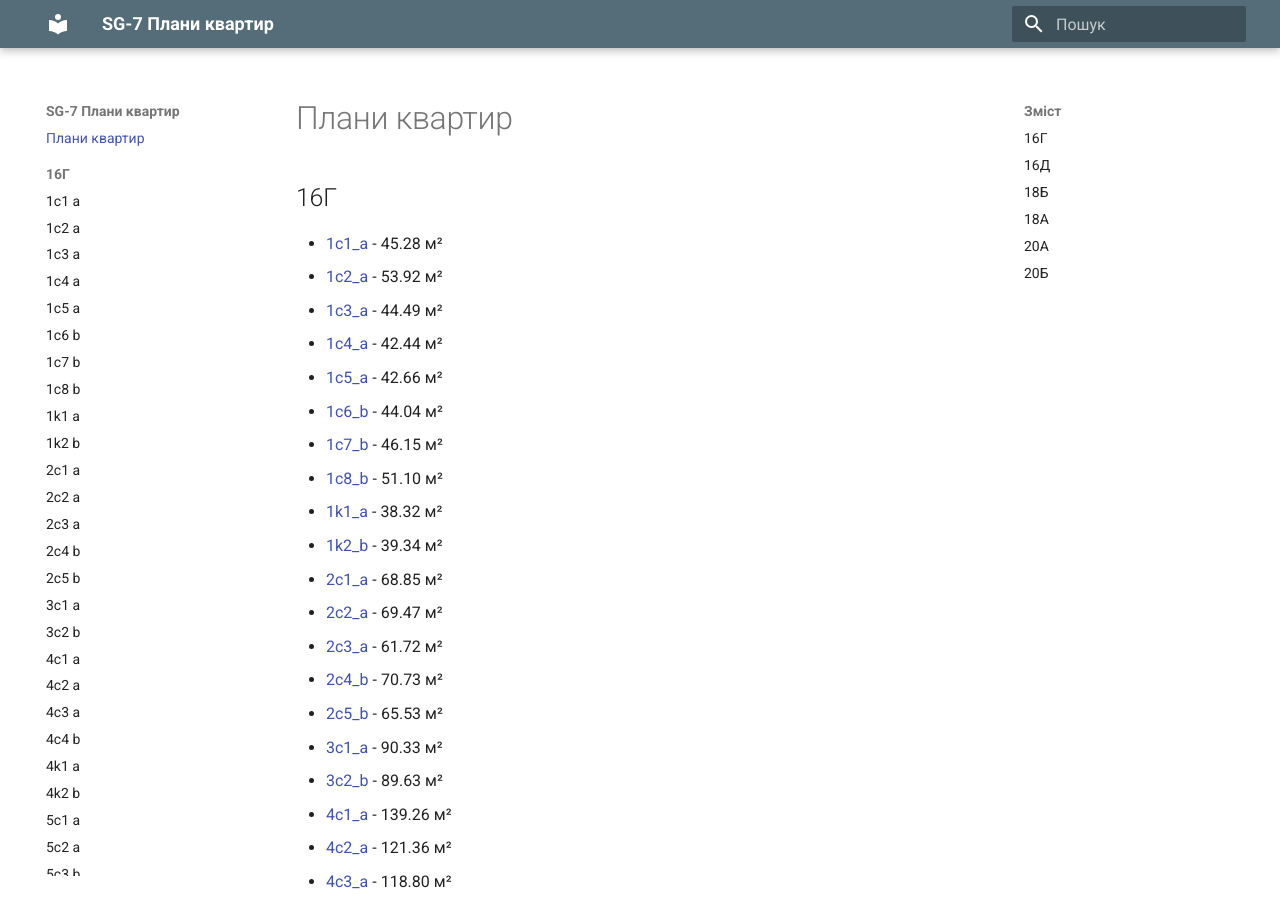
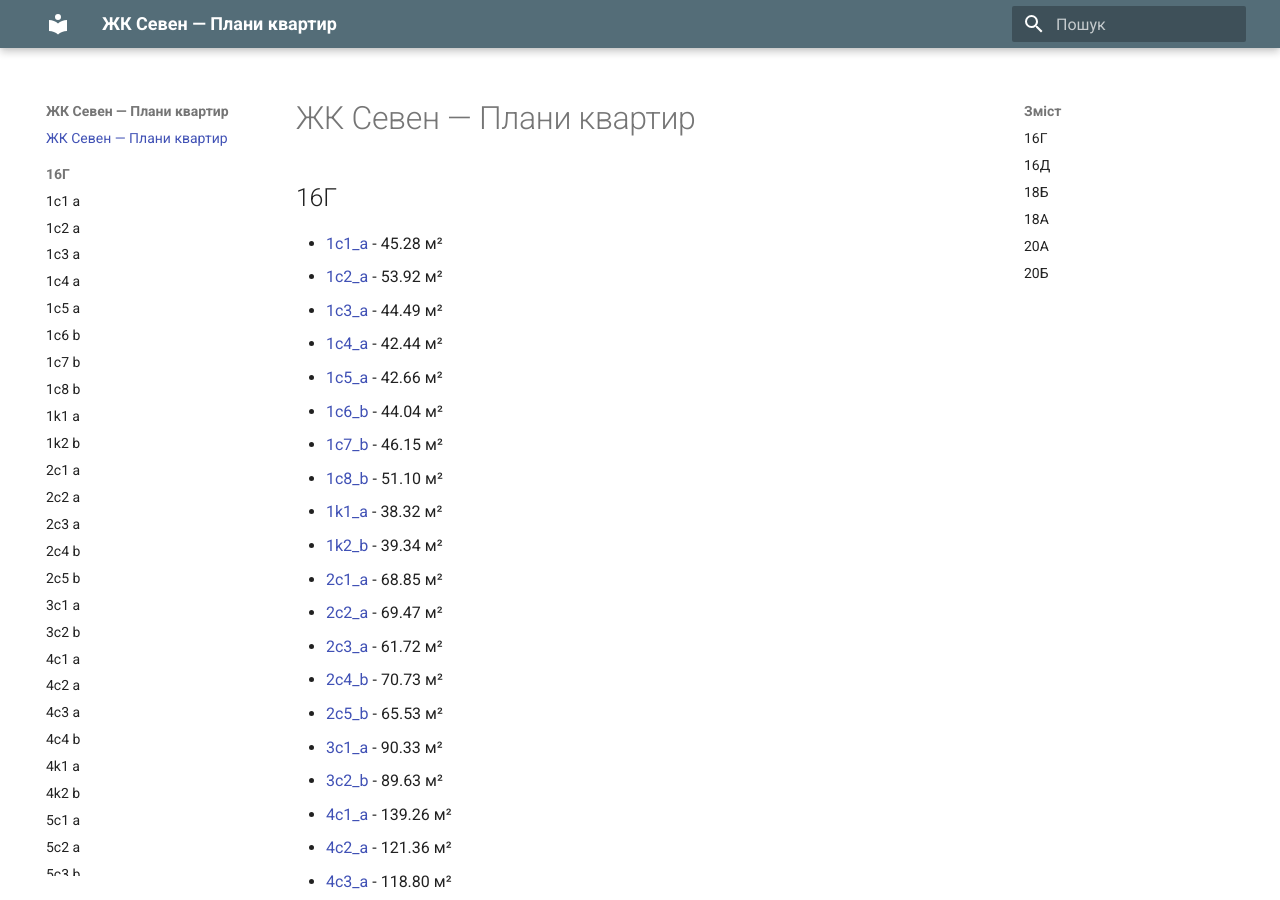
Before and after one commit to SilverFire/sg7-plans, an MkDocs documentation site: the page built from downloads/README.md, in a window 1280 px wide and 900 px high. Built offline with MkDocs 1.6.1 and Material for MkDocs 9.7.7, drawn with Linux system fonts in a browser that asks for light colours.

Commit message:
Rename SG-7 to ЖК Севен in site title and index page
Co-Authored-By: Claude Sonnet 4.6 <noreply@anthropic.com>

```diff
--- a/downloads/README.md
+++ b/downloads/README.md
@@ -1,4 +1,4 @@
-# Плани квартир
+# ЖК Севен — Плани квартир
 
 ## 16Г
 
--- a/mkdocs.yml
+++ b/mkdocs.yml
@@ -1,4 +1,4 @@
-site_name: SG-7 Плани квартир
+site_name: ЖК Севен — Плани квартир
 site_url: https://flats.7-info.pp.ua
 docs_dir: downloads
 
```
